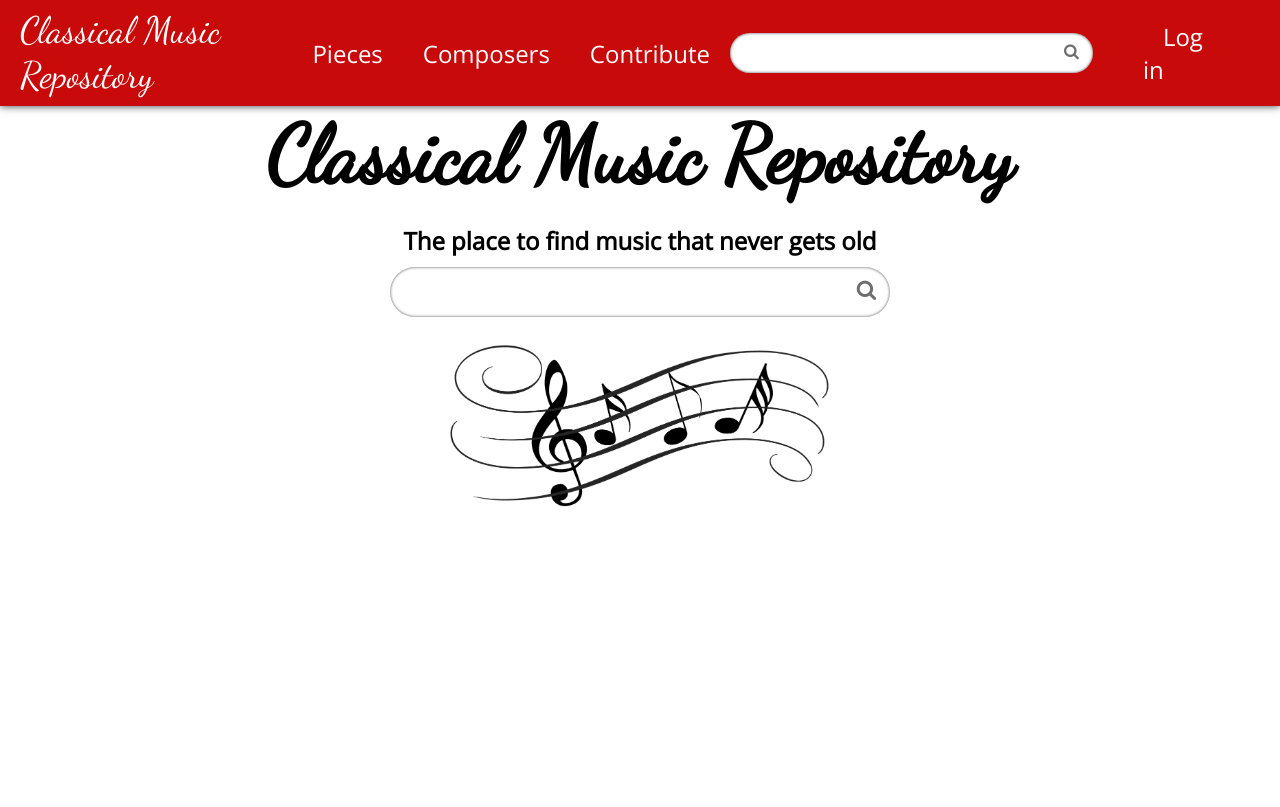
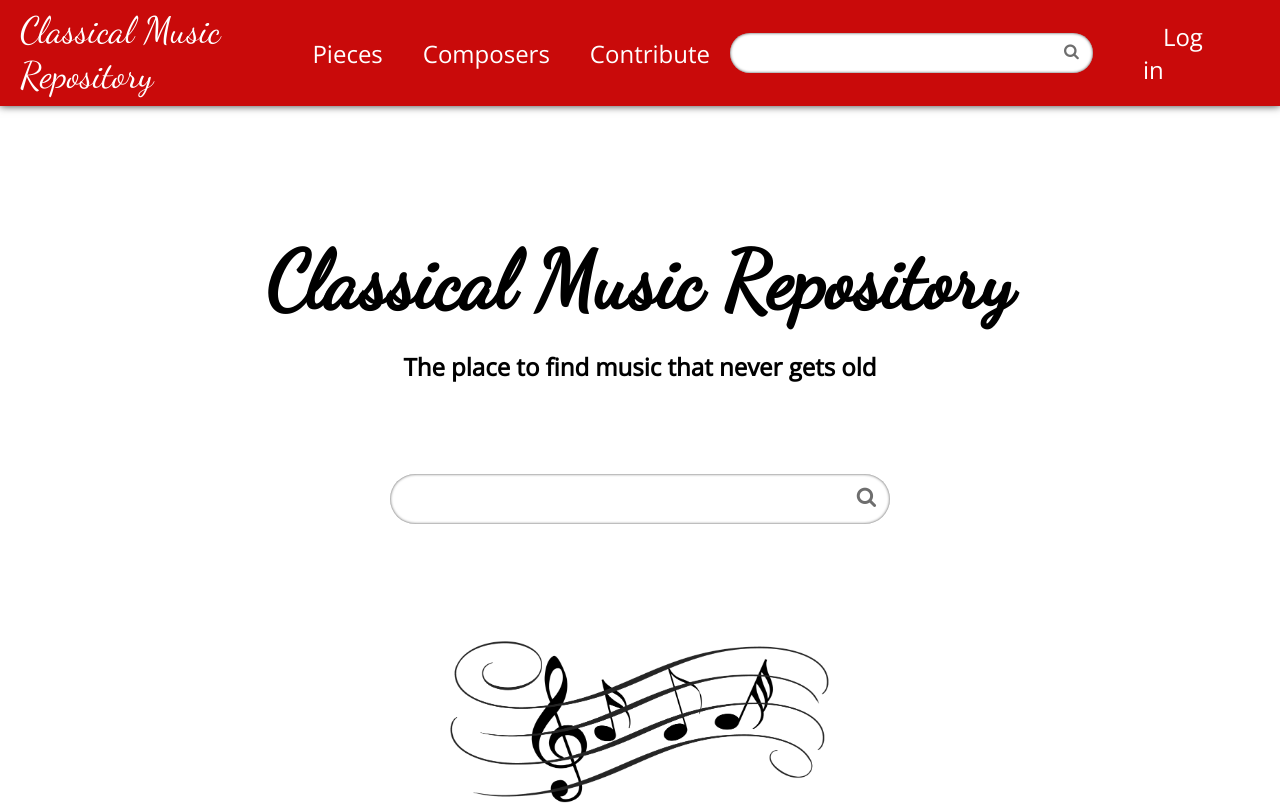
Before and after one commit to WindowsCrashed/CMR-React-Client, a React (Create React App) app: page / in a window 1280 px wide. Built offline with nearby package versions, Linux system fonts and the light colour scheme.

Commit message:
Refactored home page

```diff
--- a/src/pages/home/index.jsx
+++ b/src/pages/home/index.jsx
@@ -1,17 +1,17 @@
 import React from 'react'
 import './style.css'
 import SearchBar from '../../templates/searchbar'
+import Header from '../../templates/header'
 import MusicLogo from '../../assets/imgs/msc.svg'
 
 function Home() {
     return (
         <main className="content content-main">
-            <div className="title-container">
-                <h1 className="brand title">Classical Music Repository</h1>
-            </div>
-            <div className="subtitle-container">
-                <h2 className="subtitle">The place to find music that never gets old</h2>
-            </div>
+            <Header title='Classical Music Repository' brand={true}>
+                <div className="subtitle-container">
+                    <h2 className="subtitle">The place to find music that never gets old</h2>
+                </div>
+            </Header>
             <div className="search-container">
                 <SearchBar/>
             </div>
--- a/src/pages/home/style.css
+++ b/src/pages/home/style.css
@@ -1,6 +1,10 @@
 .content-main {
     justify-content: center;
-    grid-template-rows: 25% 16% 18% 1fr;
+    grid-template-rows: 368px 160px 1fr;
+}
+
+.content-main .title-container {
+    margin-top: 55px;
 }
 
 .content-main .title-container .title {
@@ -10,7 +14,7 @@
 
 .content-main .subtitle-container {
     display: flex;
-    flex-direction: column;
+    justify-content: center;
     align-items: center;
 }
 
--- a/src/templates/header/index.jsx
+++ b/src/templates/header/index.jsx
@@ -1,10 +1,11 @@
 import React from 'react'
 import './style.css'
 
-function Header({ title, border }) {
+function Header({ title, border, brand, children }) {
     return (
-        <header className={`title-container${border ? ' border-bottom' : ''}`}>
-            <h1 className="title">{title}</h1>
+        <header className={`title-container${border?' border-bottom':''}`}>
+            <h1 className={`title${brand?' brand':''}`}>{title}</h1>
+            { children }
         </header>
     )
 }
--- a/src/templates/header/style.css
+++ b/src/templates/header/style.css
@@ -1,7 +1,9 @@
 .title-container {
     display: flex;
-    flex-direction: column-reverse;
+    flex-direction: column;
     align-items: center;
+    justify-content: center;
+    margin-top: 20px;
 }
 
 .title {
```
